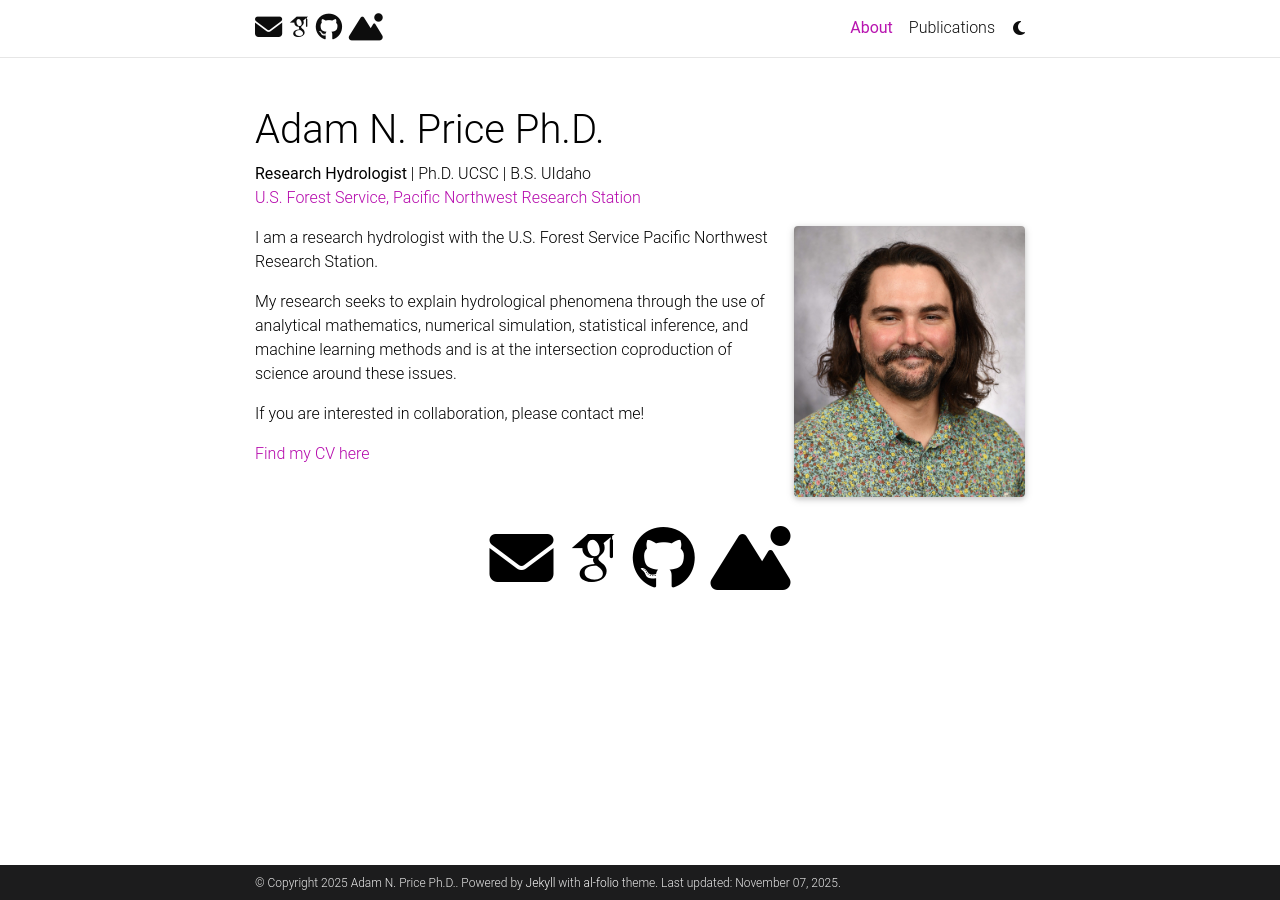
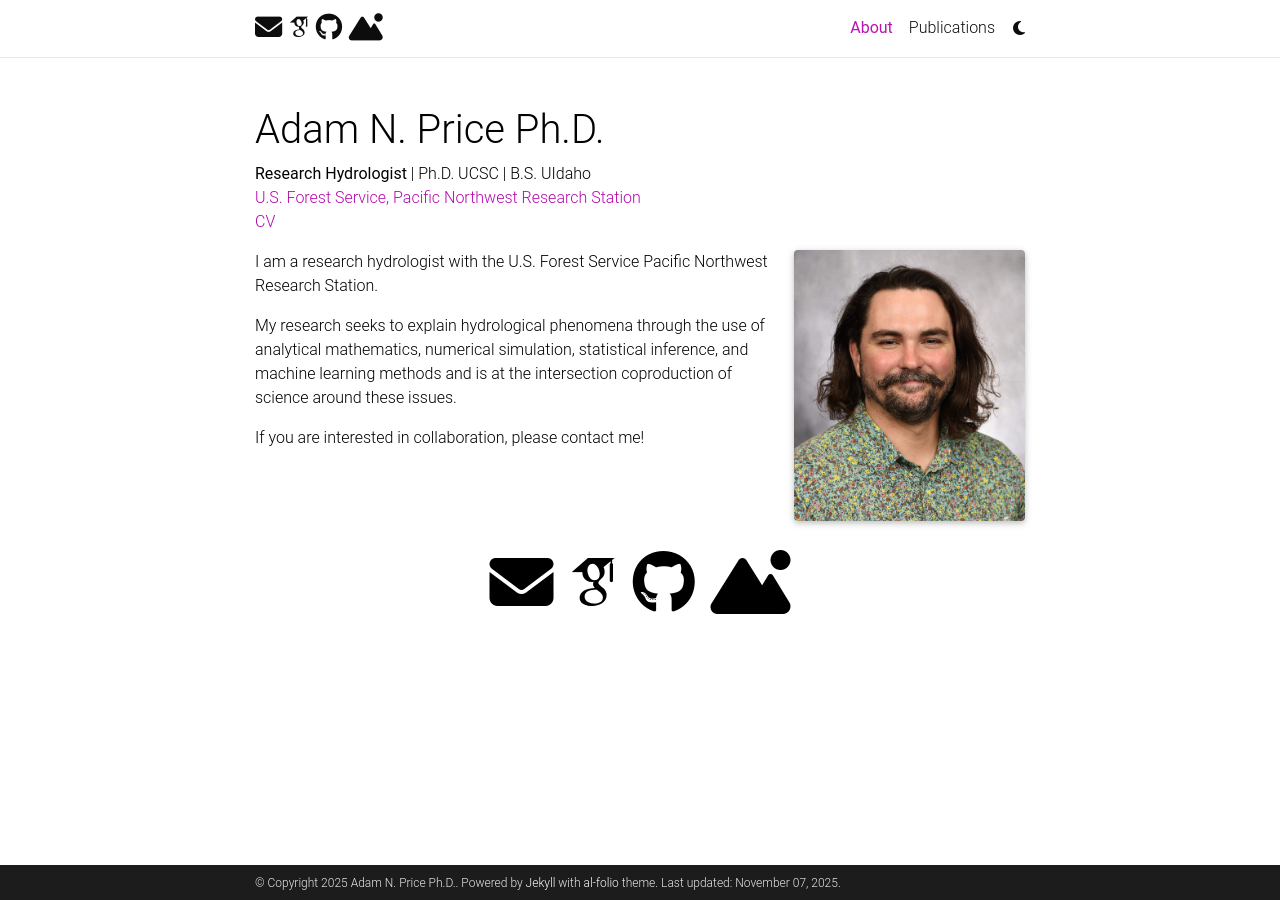
Before and after one commit to adamnicholasprice/adamnicholasprice.github.io, a Jekyll site: the page built from _pages/about.md, in a window 1280 px wide. Built offline with Jekyll 4.4.1, drawn with Linux system fonts in a browser that asks for light colours; full-size pictures stand in for the smaller copies a plugin makes; some web fonts are replaced; comment, search, counter and statistics services are not loaded; a style sheet for code colours, icons or effects is not loaded.

Commit message:
Update about.md

```diff
--- a/_pages/about.md
+++ b/_pages/about.md
@@ -28,5 +29,3 @@
 My research seeks to explain hydrological phenomena through the use of analytical mathematics, numerical simulation, statistical inference, and machine learning methods and is at the intersection coproduction of science around these issues.
 
 If you are interested in collaboration, please contact me!
-
-[Find my CV here](https://drive.google.com/file/d/1K-PSZ2PwssecUt4t6MMUNIVRpWbYVBLk/view?usp=sharing)
```
Also changed, not shown: other parts of _pages/about.md (+1 -0 lines).
